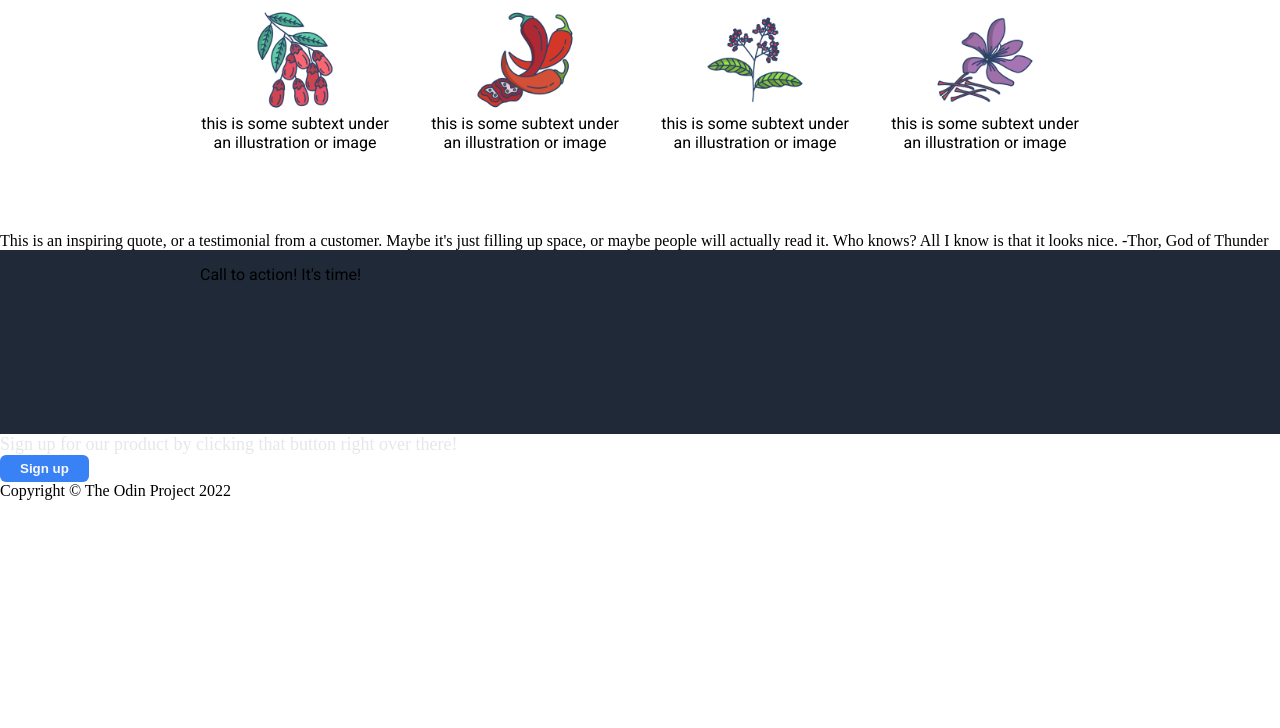
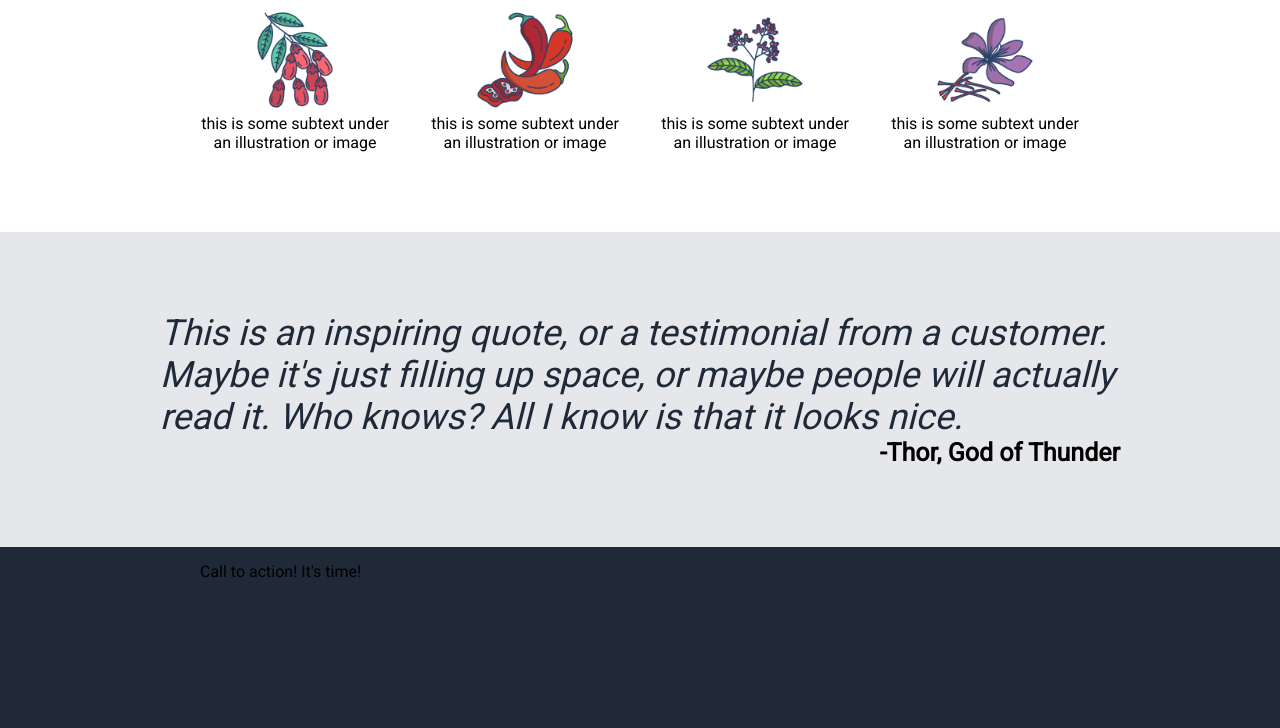
Before and after one commit to Mintbisc/odin-landingpage, a plain HTML site: page index.html in a window 1280 px wide. Shown: the part 641-1369 px from the top of the page. Before the commit the page ends 1141 px from the top, so only its background shows below. Drawn offline with Linux system fonts and the light colour scheme.

Commit message:
body2 styling

```diff
--- a/index.html
+++ b/index.html
@@ -49,8 +49,8 @@
         </div>
     </div>
     <div class="body2">
-        This is an inspiring quote, or a testimonial from a customer. Maybe it's just filling up space, or maybe people will actually read it. Who knows? All I know is that it looks nice.
-        -Thor, God of Thunder
+        <div class="quote"> This is an inspiring quote, or a testimonial from a customer. Maybe it's just filling up space, or maybe people will actually read it. Who knows? All I know is that it looks nice. </div>
+        <div class ="author">-Thor, God of Thunder</div>
     </div>
     <div class="body3">
         <div class="header">Call to action! It's time!</div>
--- a/style.css
+++ b/style.css
@@ -92,3 +92,26 @@ button {
   .info {
     max-width: 200px;
   }
+
+  .body2 {
+    background-color: #E5E7EB;
+    font-family: 'Roboto', sans-serif;
+  }
+
+  .quote {
+    font-size: 36px;
+    font-style: italic;
+    color: #1F2937;
+    padding-top: 80px;
+    padding-left: 160px;
+    padding-right: 160px;
+  }
+
+  .author {
+    font-weight: bold;
+    font-size: 25px;
+    padding-left: 160px;
+    padding-right: 160px;
+    text-align: end;
+    padding-bottom: 80px;
+  }
```
